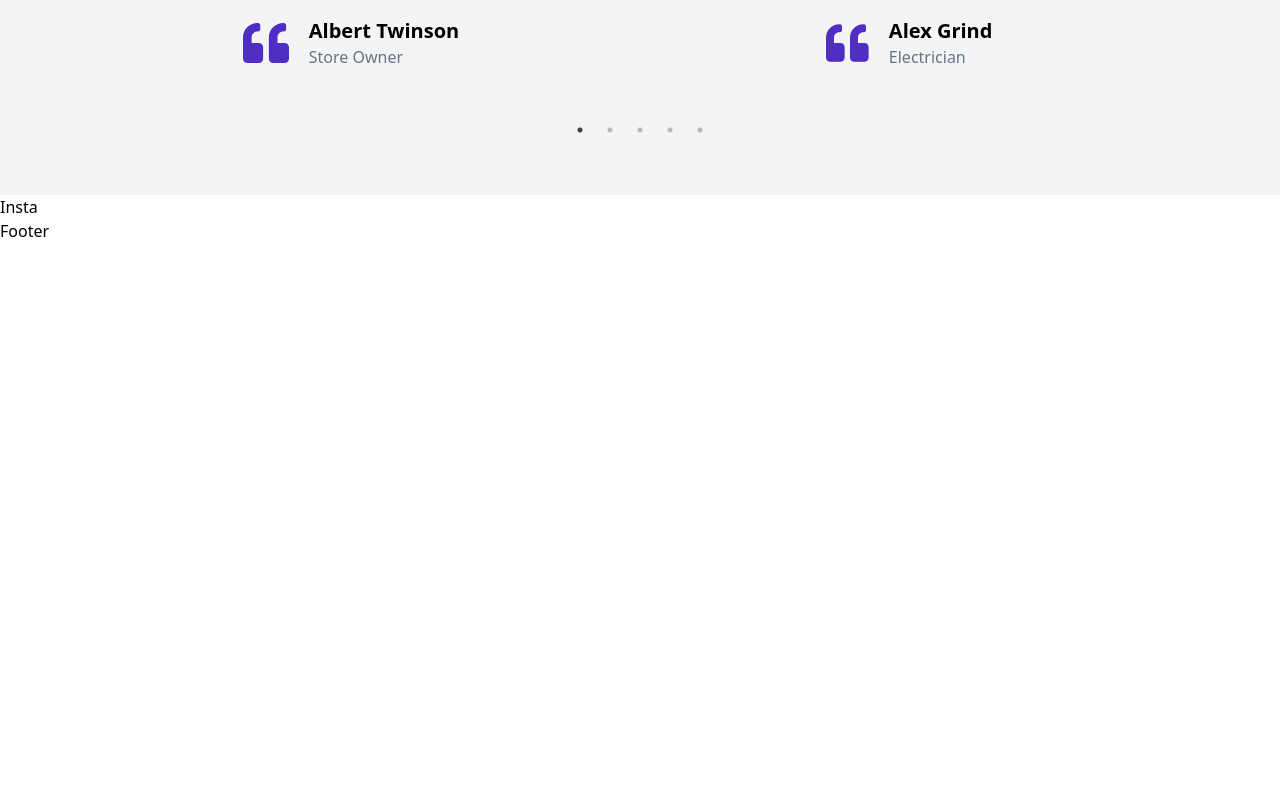
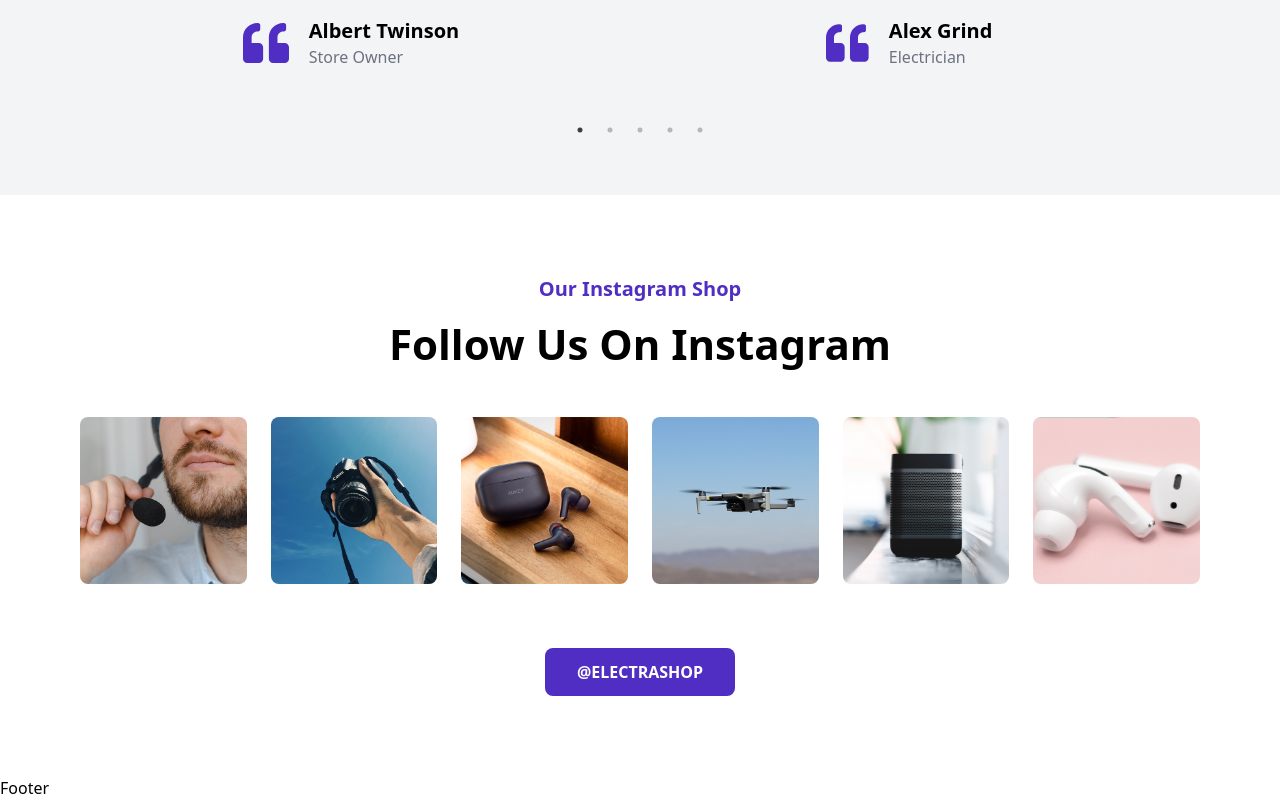
Before and after one commit to Alamin11/ReactJS, a React (Vite) app in the folder electra-shop/: page / in a window 1280 px wide. Shown: the part 4218-5018 px from the top of the page. Before the commit the page ends 4461 px from the top, so only its background shows below. Built offline with nearby package versions, Linux system fonts and the light colour scheme.

Commit message:
added insta section

```diff
--- a/electra-shop/src/sections/Insta.jsx
+++ b/electra-shop/src/sections/Insta.jsx
@@ -1,7 +1,63 @@
-import React from "react";
+import React, { useEffect } from "react";
+import insta1 from "../assets/insta-1.jpg";
+import insta2 from "../assets/insta-2.jpg";
+import insta3 from "../assets/insta-3.jpg";
+import insta4 from "../assets/insta-4.jpg";
+import insta5 from "../assets/insta-5.jpg";
+import insta6 from "../assets/insta-6.jpg";
 
+import AOS from "aos";
+import "aos/dist/aos.css";
 const Insta = () => {
-  return <div>Insta</div>;
+  useEffect(() => {
+    AOS.init({
+      offset: 100,
+      duration: 500,
+      easing: "ease-in-out",
+    });
+    AOS.refresh();
+  }, []);
+
+  return (
+    <section
+      id="insta"
+      className=" w-full lg:px-20 px-5 py-[80px] bg-white flex flex-col justify-center items-center gap-4"
+    >
+      <h1
+        data-aos="zoom-in"
+        data-aos-delay="100"
+        className="text-themePurple text-xl font-semibold capitalize"
+      >
+        Our instagram shop
+      </h1>
+      <h1
+        data-aos="zoom-in"
+        data-aos-delay="200"
+        className="text-black font-semibold text-[42px] leading-[50px] text-center capitalize"
+      >
+        Follow us on instagram
+      </h1>
+      <div
+        data-aos="zoom-in"
+        data-aos-delay="300"
+        className="w-full grid grid-cols-1 md:grid-cols-3 lg:grid-cols-6 justify-center items-center gap-6 mt-8"
+      >
+        <img src={insta1} alt="" className="rounded-lg" />
+        <img src={insta2} alt="" className="rounded-lg" />
+        <img src={insta3} alt="" className="rounded-lg" />
+        <img src={insta4} alt="" className="rounded-lg" />
+        <img src={insta5} alt="" className="rounded-lg" />
+        <img src={insta6} alt="" className="rounded-lg" />
+      </div>
+      <button
+        data-aos="zoom-in"
+        data-aos-delay="400"
+        className="bg-themePurple hover:bg-themeYellow text-white hover:text-black font-semibold px-8 py-3 rounded-lg mt-12 uppercase"
+      >
+        @ElectraShop
+      </button>
+    </section>
+  );
 };
 
 export default Insta;
--- a/electra-shop/src/sections/ProductsGrid.jsx
+++ b/electra-shop/src/sections/ProductsGrid.jsx
@@ -36,7 +36,7 @@
       <div
         data-aos="zoom-in"
         data-aos-delay="300"
-        className="w-full grid grid-cols-1 lg:grid-cols-4 md:grid-cols-2 justify-center items-center gap-10 mt-10"
+        className="w-full grid grid-cols-1  md:grid-cols-2 lg:grid-cols-3 xl:grid-cols-4 justify-center items-center gap-10 mt-10"
       >
         {products.map((item, index) => (
           <div
```
